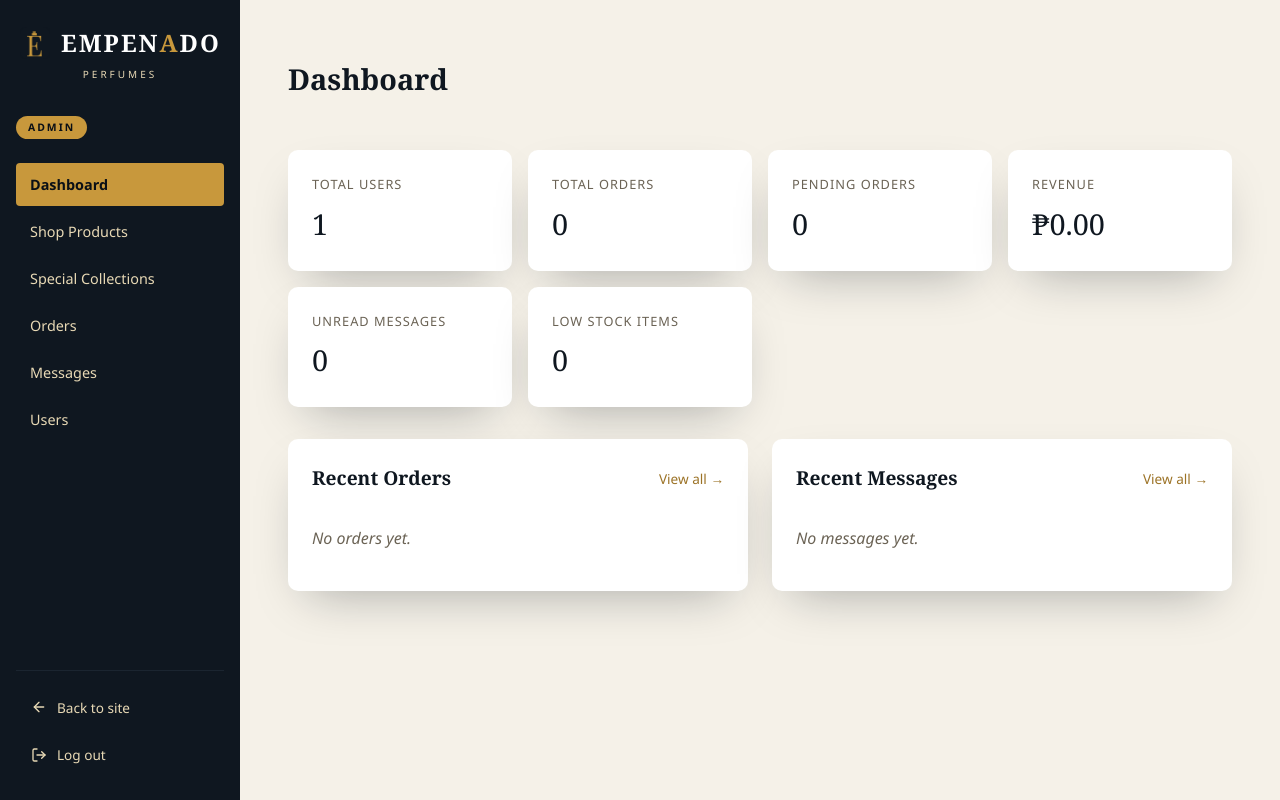
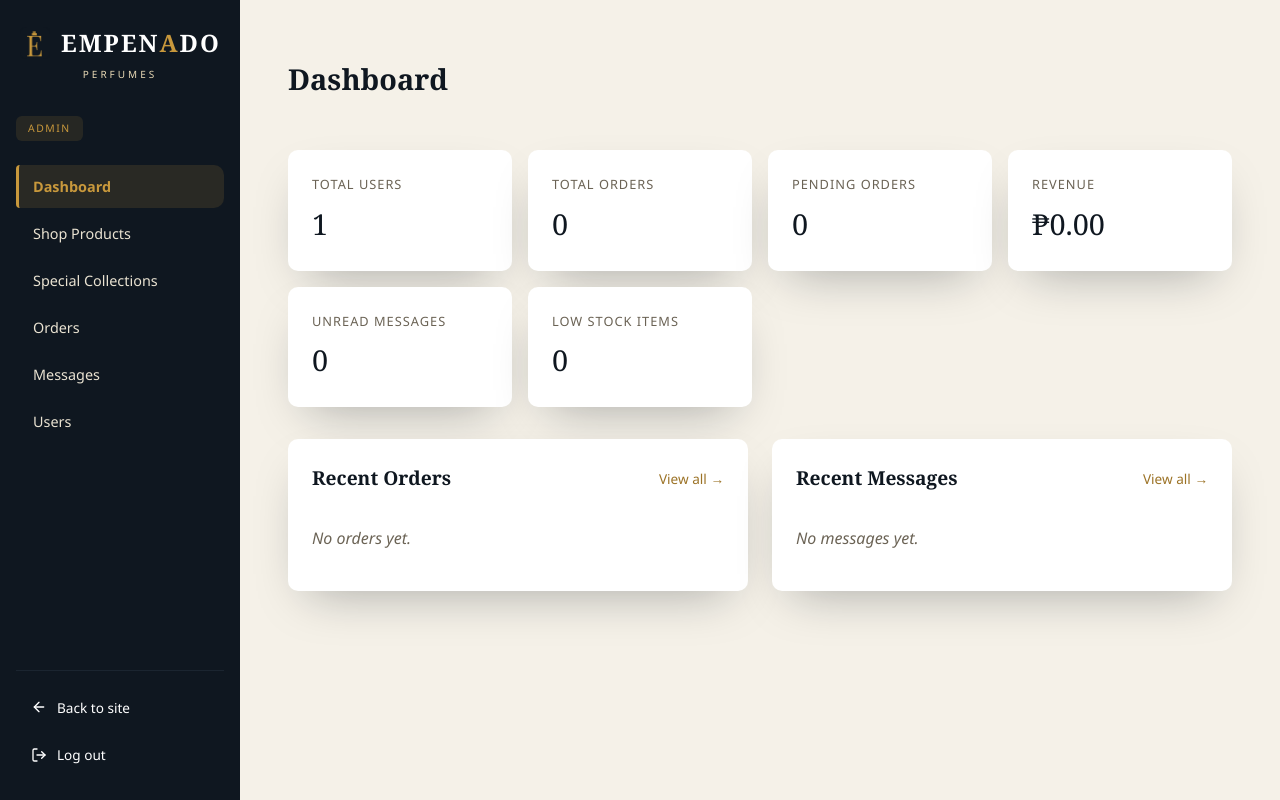
Before and after one commit to seth12905-netizen/EMPENADO-PERFUMES, a PHP site: page /admin/index.php in a window 1280 px wide. Run offline with PHP 8.4, Linux system fonts and the light colour scheme; the visitor is signed in with stand-in values (Sample User, id 1); data comes from the database, SQL or seed files in the repository; data that the repository does not hold is empty.

Commit message:
change the color of admin_tag and side_bar

```diff
--- a/admin/assets/admin.css
+++ b/admin/assets/admin.css
@@ -85,14 +85,22 @@
     display: inline-block;
     align-self: flex-start;
     margin: 2px 0 var(--sp-3);
-    padding: 3px 12px;
+    padding: 4px 12px;
     font-size: 0.65rem;
-    font-weight: 700;
-    letter-spacing: 2px;
+    font-weight: 500;
+    letter-spacing: 1.5px;
     text-transform: uppercase;
-    color: var(--navy-deep);
-    background: var(--gold);
-    border-radius: 999px;
+    color: var(--gold);
+    background: rgba(200, 152, 60, 0.12);
+    border: none;
+    border-radius: 6px;
+}
+
+.admin-nav {
+    display: flex;
+    flex-direction: column;
+    gap: 4px;
+    flex: 1;
 }
 
 .admin-nav {
@@ -103,23 +111,29 @@
 }
 
 .admin-nav a {
-    color: var(--gold-soft);
+    display: flex;
+    align-items: center;
+    color: var(--cream-dim);
     text-decoration: none;
     padding: 10px 14px;
-    border-radius: var(--radius-sm);
+    border-radius: var(--radius-md);
     font-size: 0.9rem;
-    transition: background 0.15s ease, color 0.15s ease;
+    font-weight: 500;
+    border-left: 3px solid transparent;
+    transition: background 0.15s ease, color 0.15s ease, border-color 0.15s ease;
 }
 
 .admin-nav a:hover {
-    background: var(--navy-light);
+    background: rgba(200, 152, 60, 0.08);
     color: var(--white);
 }
 
 .admin-nav a.is-active {
-    background: var(--gold);
-    color: var(--navy-deep);
+    background: rgba(200, 152, 60, 0.14);
+    color: var(--gold);
     font-weight: 600;
+    border-left: 3px solid var(--gold);
+    border-radius: var(--radius-sm) var(--radius-md) var(--radius-md) var(--radius-sm);
 }
 
 .admin-sidebar-footer {
@@ -134,7 +148,7 @@
     display: flex;
     align-items: center;
     gap: 10px;
-    color: var(--gold-soft);
+    color: var(--white-soft);
     font-size: 0.85rem;
     font-weight: 500;
     text-decoration: none;
```
